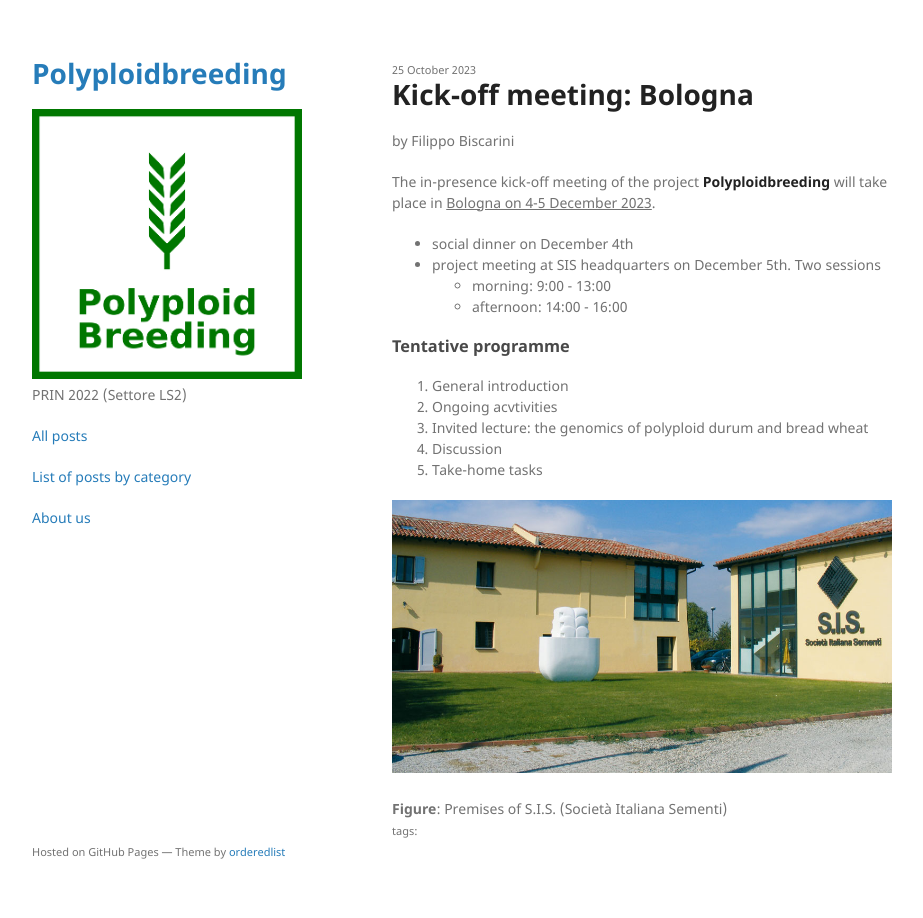
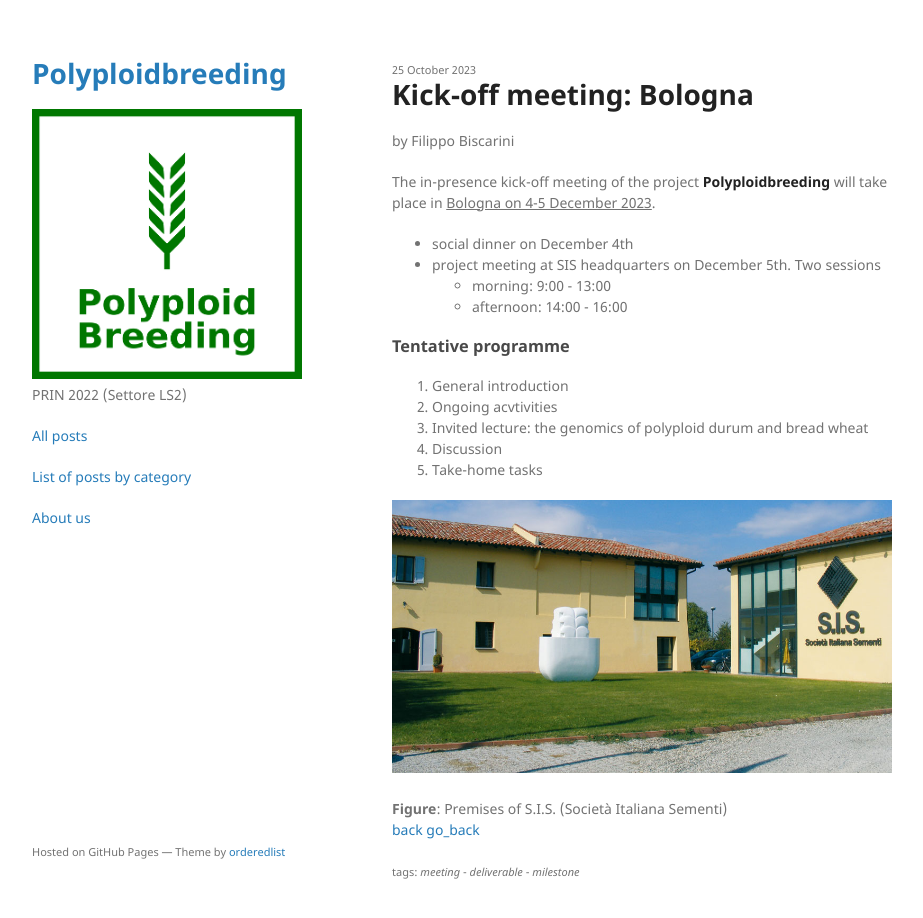
Before and after one commit to polyploidbreeding/polyploidbreeding.github.io, a Jekyll site: the page built from _posts/2023-10-25-kickoff-meeting-bologna.md, in a window 1280 px wide and 931 px high. Shown: the top 918 px of the window, without its empty margins (178-1101 px from the left). Built offline with Jekyll 4.4.1, drawn with Linux system fonts in a browser that asks for light colours.

Commit message:
test on back link

```diff
--- a/_posts/2023-10-25-kickoff-meeting-bologna.md
+++ b/_posts/2023-10-25-kickoff-meeting-bologna.md
@@ -4,6 +4,7 @@ title: "Kick-off meeting: Bologna"
 author: "Filippo Biscarini"
 date: "2023-10-25"
 categories: PROJECT
+tags: ['meeting','deliverable','milestone']
 ---
 
 The in-presence kick-off meeting of the project **Polyploidbreeding** will take place in <u>Bologna on 4-5 December 2023</u>.
@@ -22,3 +23,7 @@ The in-presence kick-off meeting of the project **Polyploidbreeding** will take
 
 ![SIS](/assets/img/posts/az-mission-big.jpg)
 <div class="caption"><b>Figure</b>: Premises of S.I.S. (Società Italiana Sementi)</div>
+
+
+[back]({{ "../" | absolute_url }})
+[go_back](./)
```
